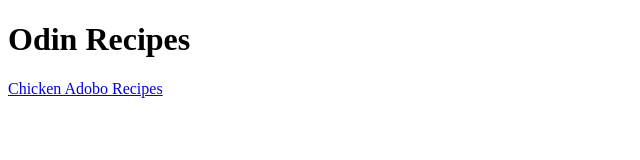
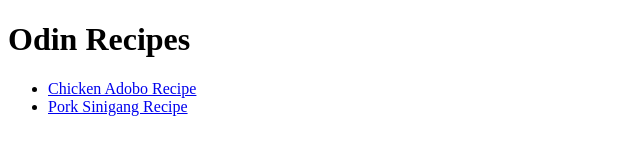
Before and after one commit to LDave999/odin-recipes, a plain HTML site: page index.html in a window 1280 px wide. Shown: the whole page, without its empty margins (0-640 px from the left). Drawn offline with Linux system fonts and the light colour scheme.

Commit message:
Make the recipe link unordered list

```diff
--- a/index.html
+++ b/index.html
@@ -3,11 +3,13 @@
 <head>
     <meta charset="UTF-8">
     <meta name="viewport" content="width=device-width, initial-scale=1.0">
-    <title>Document</title>
+    <title>Odin Recipes</title>
 </head>
 <body>
     <h1>Odin Recipes</h1>
-    <a href="recipes/chicken-adobo.html">Chicken Adobo Recipes</a>
-
+    <ul>
+        <li><a href="recipes/chicken-adobo.html">Chicken Adobo Recipe</a></li>
+        <li><a href="recipes/pork-sinigang.html">Pork Sinigang Recipe</a></li>
+    </ul>
 </body>
 </html>
```
